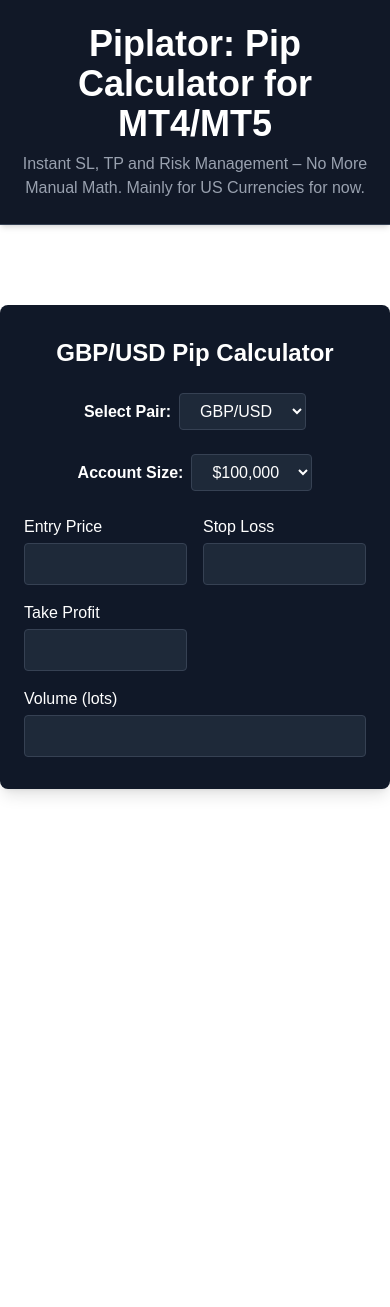
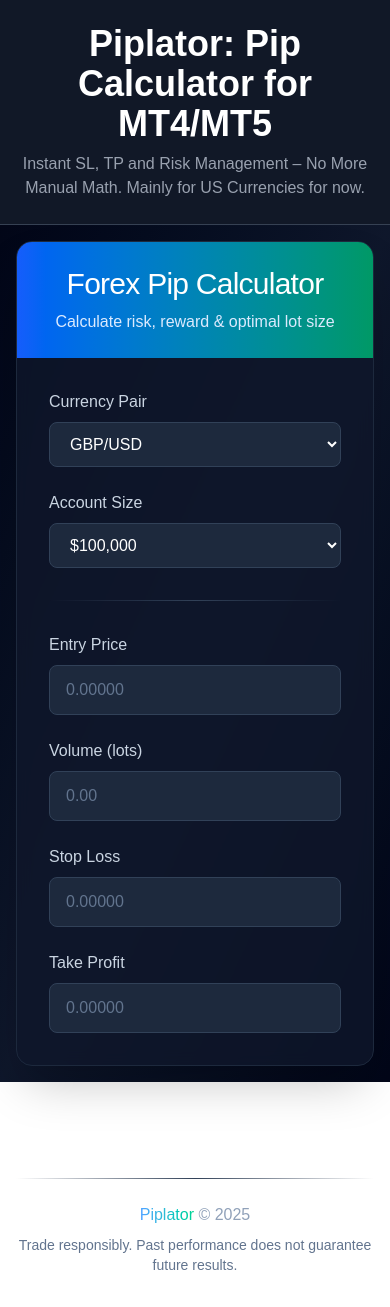
Before and after one commit to Nihilus888/piplator, a Next.js app: page / in a window 390 px wide. Before the commit the page ends 933 px from the top, so only its background shows below. Built offline with nearby package versions, Linux system fonts and the light colour scheme.

Commit message:
improve UI

```diff
--- a/package.json
+++ b/package.json
@@ -9,7 +9,13 @@
     "lint": "next lint"
   },
   "dependencies": {
+    "@radix-ui/react-dialog": "^1.1.15",
+    "@radix-ui/react-popover": "^1.1.15",
+    "@radix-ui/react-select": "^2.2.6",
+    "@radix-ui/react-slider": "^1.3.6",
+    "@radix-ui/react-tabs": "^1.1.13",
     "@vercel/analytics": "^1.5.0",
+    "lucide-react": "^0.546.0",
     "next": "15.2.4",
     "react": "^19.0.0",
     "react-dom": "^19.0.0",
--- a/src/app/page.tsx
+++ b/src/app/page.tsx
@@ -1,20 +1,14 @@
+'use client';
 import Header from '../components/Header';
 import Footer from '../components/Footer';
-import { Analytics } from "@vercel/analytics/react";
-import { lazy, Suspense } from 'react';
-
-const Main= lazy(() => import('../components/Main'));
+import Main from '../components/Main';
 
 export default function Home() {
-
   return (
     <>
-      <Header/>
-        <Suspense fallback={<div className="loader">Loading content...</div>}>
-          <Main />
-        </Suspense>
-      <Footer/>
-      <Analytics />
+      <Header />
+      <Main />
+      <Footer />
     </>
-  )
+  );
 }
--- a/src/components/Footer.tsx
+++ b/src/components/Footer.tsx
@@ -2,7 +2,22 @@
 
 const Footer: React.FC = () => {
     return (
-        <p className="text-center text-base mt-30 text-white">Piplator 2025</p>
+        <footer className="w-full py-8 mt-16">
+            <div className="max-w-7xl mx-auto px-4">
+                {/* Divider */}
+                <div className="h-px bg-gradient-to-r from-transparent via-slate-700 to-transparent mb-6"></div>
+
+                {/* Footer Content */}
+                <div className="text-center space-y-2">
+                    <p className="text-slate-400">
+                        <span className="bg-gradient-to-r from-blue-400 to-emerald-400 bg-clip-text text-transparent">Piplator</span> © 2025
+                    </p>
+                    <p className="text-slate-500 text-sm">
+                        Trade responsibly. Past performance does not guarantee future results.
+                    </p>
+                </div>
+            </div>
+        </footer>
     );
 }
 
--- a/src/components/Main.tsx
+++ b/src/components/Main.tsx
@@ -1,4 +1,4 @@
-'use client'
+'use client';
 import React, { useState, useMemo } from 'react';
 
 const currencyPairs = [
@@ -19,7 +19,6 @@
   '200,000',
 ]
 
-
 const getPipSize = (pair: string) => {
   return pair === 'USD/JPY' ? 0.01 : 0.0001;
 };
@@ -31,16 +30,14 @@
     case 'USD/JPY':
     case 'USD/CHF':
     case 'USD/CAD':
-      // USD as base; pip value = (100,000 * pip size) / entry
       return (100000 * getPipSize(pair)) / entry;
     case 'EUR/USD':
     case 'GBP/USD':
     case 'AUD/USD':
     case 'NZD/USD':
-      // USD as quote; pip value = 10 USD per pip per standard lot
       return 10;
     default:
-      return 10; // fallback
+      return 10;
   }
 };
 
@@ -58,19 +55,23 @@
   const calculate = () => {
     if (entryPrice === '' || stopLoss === '' || takeProfit === '' || volume === '') return null;
 
-    const numericAccountSize = Number(selectedAccountSize.replace(/,/g, ''));
+    const numericAccountSize = Number(selectedAccountSize.replace(/,/g, '') || 0);
+    const volumeValue = Number(volume || 0);
+    const safePipSize = pipSize || 1; // avoid division by 0
 
-    const volumeValue = Number(volume);
-    const riskPips = Number(Math.abs(entryPrice - stopLoss) / pipSize);
-    const rewardPips = Number(Math.abs(entryPrice - takeProfit) / pipSize);
+    const riskPips = Math.abs(Number(entryPrice) - Number(stopLoss)) / safePipSize;
+    const rewardPips = Math.abs(Number(entryPrice) - Number(takeProfit)) / safePipSize;
 
-    const riskAmount = Number(riskPips * pipValue * volumeValue);
-    const rewardAmount = Number(rewardPips * pipValue * volumeValue);
-    const rrr = Number(rewardPips / riskPips);
+    const safeRiskPips = riskPips || 1; // avoid div by zero
+    const safePipValue = pipValue || 1;
 
-    const riskPercent = 1; // 1% risk (strictly hardcoded for discipline to risk percentage)
+    const riskAmount = riskPips * safePipValue * volumeValue;
+    const rewardAmount = rewardPips * safePipValue * volumeValue;
+    const rrr = rewardPips / safeRiskPips;
+
+    const riskPercent = 1;
     const riskDollarAmount = (numericAccountSize * riskPercent) / 100;
-    const lotSize = riskDollarAmount / (riskPips * pipValue);
+    const lotSize = riskDollarAmount / (safeRiskPips * safePipValue);
 
     return {
       riskAmount,
@@ -80,20 +81,30 @@
     };
   };
 
-  const results = useMemo(() => calculate(), [entryPrice, stopLoss, takeProfit, volume, selectedPair, selectedAccountSize]);
+  const results = useMemo(() => calculate(), [entryPrice, stopLoss, takeProfit, volume, selectedPair, selectedAccountSize, pipSize, pipValue]);
 
   return (
-    <main className="max-w-xl mx-auto px-6 py-8 bg-gray-900 rounded-lg shadow-lg text-white mt-20">
-      <h2 className="text-2xl font-bold mb-6 text-center">{selectedPair} Pip Calculator</h2>
+    <main className="min-h-screen bg-gradient-to-br from-slate-950 via-slate-900 to-slate-950 flex items-center justify-center p-4">
+      <div className="w-full max-w-3xl bg-slate-900/80 backdrop-blur-sm rounded-2xl shadow-2xl border border-slate-800 overflow-hidden">
+        {/* Header */}
+        <div className="bg-gradient-to-r from-blue-600 to-emerald-600 p-6">
+          <h1 className="text-center text-white text-3xl tracking-tight">Forex Pip Calculator</h1>
+          <p className="text-center text-blue-100 mt-2">Calculate risk, reward & optimal lot size</p>
+        </div>
 
+        <div className="p-8 space-y-8">
+          {/* Selectors Grid */}
+          <div className="grid grid-cols-1 md:grid-cols-2 gap-6">
             {/* Currency Selector */}
-      <div className="text-center mb-6">
-        <label htmlFor="currency-pairs" className="mr-2 font-semibold">Select Pair:</label>
+            <div className="space-y-2">
+              <label htmlFor="currency-pairs" className="block text-slate-300">
+                Currency Pair
+              </label>
               <select
                 id="currency-pairs"
                 value={selectedPair}
                 onChange={(e) => setSelectedPair(e.target.value)}
-          className="px-4 py-2 rounded bg-gray-800 text-white border border-gray-700"
+                className="w-full px-4 py-3 rounded-lg bg-slate-800 text-white border border-slate-700 focus:border-blue-500 focus:ring-2 focus:ring-blue-500/20 focus:outline-none transition-all"
               >
                 {currencyPairs.map((pair) => (
                   <option key={pair} value={pair}>{pair}</option>
@@ -102,81 +113,150 @@
             </div>
 
             {/* Account Size Selector */}
-      <div className="text-center mb-6">
-        <label htmlFor="account-size" className="mr-2 font-semibold">Account Size:</label>
+            <div className="space-y-2">
+              <label htmlFor="account-size" className="block text-slate-300">
+                Account Size
+              </label>
               <select
                 id="account-size"
                 value={selectedAccountSize}
                 onChange={(e) => setAccountSize(e.target.value)}
-          className="px-4 py-2 rounded bg-gray-800 text-white border border-gray-700"
+                className="w-full px-4 py-3 rounded-lg bg-slate-800 text-white border border-slate-700 focus:border-emerald-500 focus:ring-2 focus:ring-emerald-500/20 focus:outline-none transition-all"
               >
                 {accountSize.map((size) => (
                   <option key={size} value={size}>{`$${size}`}</option>
                 ))}
               </select>
             </div>
+          </div>
 
+          {/* Divider */}
+          <div className="h-px bg-gradient-to-r from-transparent via-slate-700 to-transparent"></div>
 
-      <div className="grid grid-cols-2 gap-4">
+          {/* Input Fields Grid */}
+          <div className="grid grid-cols-1 md:grid-cols-2 gap-6">
             {/* Entry Price */}
-        <label className="flex flex-col">
+            <div className="space-y-2">
+              <label htmlFor="entry-price" className="block text-slate-300">
                 Entry Price
+              </label>
               <input
+                id="entry-price"
                 type="number"
                 step={pipSize}
                 value={entryPrice}
                 onChange={(e) => setEntryPrice(e.target.value === '' ? '' : Number(e.target.value))}
-            className="mt-1 p-2 rounded bg-gray-800 text-white border border-gray-700"
+                placeholder="0.00000"
+                className="w-full px-4 py-3 rounded-lg bg-slate-800 text-white border border-slate-700 placeholder:text-slate-500 focus:border-blue-500 focus:ring-2 focus:ring-blue-500/20 focus:outline-none transition-all"
               />
+            </div>
+
+            {/* Volume */}
+            <div className="space-y-2">
+              <label htmlFor="volume" className="block text-slate-300">
+                Volume (lots)
               </label>
+              <input
+                id="volume"
+                type="number"
+                step="0.01"
+                value={volume}
+                onChange={(e) => setVolume(e.target.value === '' ? '' : Number(e.target.value))}
+                placeholder="0.00"
+                className="w-full px-4 py-3 rounded-lg bg-slate-800 text-white border border-slate-700 placeholder:text-slate-500 focus:border-emerald-500 focus:ring-2 focus:ring-emerald-500/20 focus:outline-none transition-all"
+              />
+            </div>
 
             {/* Stop Loss */}
-        <label className="flex flex-col">
+            <div className="space-y-2">
+              <label htmlFor="stop-loss" className="block text-slate-300">
                 Stop Loss
+              </label>
               <input
+                id="stop-loss"
                 type="number"
                 step={pipSize}
                 value={stopLoss}
                 onChange={(e) => setStopLoss(e.target.value === '' ? '' : Number(e.target.value))}
-            className="mt-1 p-2 rounded bg-gray-800 text-white border border-gray-700"
+                placeholder="0.00000"
+                className="w-full px-4 py-3 rounded-lg bg-slate-800 text-white border border-slate-700 placeholder:text-slate-500 focus:border-red-500 focus:ring-2 focus:ring-red-500/20 focus:outline-none transition-all"
               />
-        </label>
+            </div>
 
             {/* Take Profit */}
-        <label className="flex flex-col">
+            <div className="space-y-2">
+              <label htmlFor="take-profit" className="block text-slate-300">
                 Take Profit
+              </label>
               <input
+                id="take-profit"
                 type="number"
                 step={pipSize}
                 value={takeProfit}
                 onChange={(e) => setTakeProfit(e.target.value === '' ? '' : Number(e.target.value))}
-            className="mt-1 p-2 rounded bg-gray-800 text-white border border-gray-700"
+                placeholder="0.00000"
+                className="w-full px-4 py-3 rounded-lg bg-slate-800 text-white border border-slate-700 placeholder:text-slate-500 focus:border-emerald-500 focus:ring-2 focus:ring-emerald-500/20 focus:outline-none transition-all"
               />
-        </label>
+            </div>
           </div>
 
-      {/* Volume */}
-      <label className="flex flex-col mt-4">
-        Volume (lots)
-        <input
-          type="number"
-          step="0.01"
-          value={volume}
-          onChange={(e) => setVolume(e.target.value === '' ? '' : Number(e.target.value))}
-          className="mt-1 p-2 rounded bg-gray-800 text-white border border-gray-700"
-        />
-      </label>
+          {/* Results Section */}
+          {results && (
+            <>
+              {/* Divider */}
+              <div className="h-px bg-gradient-to-r from-transparent via-slate-700 to-transparent"></div>
 
-      {results && (
-        <div className="mt-6 text-center">
-          <p>📉 Risk: <strong>${results.riskAmount.toFixed(2)}</strong></p>
-          <p>📈 Reward: <strong>${results.rewardAmount.toFixed(2)}</strong></p>
-          <p>📊 Risk-Reward Ratio: <strong>{results.rrr}</strong></p>
-          <p>📊 Lot Size: <strong>{results.lotSize}</strong></p>
+              <div className="space-y-4">
+                <h3 className="text-slate-300 text-center">Calculation Results</h3>
+
+                <div className="grid grid-cols-1 md:grid-cols-2 gap-4">
+                  {/* Risk Card */}
+                  <div className="bg-gradient-to-br from-red-900/20 to-red-800/10 border border-red-500/30 rounded-xl p-5 shadow-lg">
+                    <div className="flex items-center gap-2 text-red-400 mb-2">
+                      <span className="text-lg">📉</span>
+                      <span>Risk</span>
                     </div>
+                    <p className="text-3xl text-white">${results.riskAmount.toFixed(2)}</p>
+                  </div>
+
+                  {/* Reward Card */}
+                  <div className="bg-gradient-to-br from-emerald-900/20 to-emerald-800/10 border border-emerald-500/30 rounded-xl p-5 shadow-lg">
+                    <div className="flex items-center gap-2 text-emerald-400 mb-2">
+                      <span className="text-lg">📈</span>
+                      <span>Reward</span>
+                    </div>
+                    <p className="text-3xl text-white">${results.rewardAmount.toFixed(2)}</p>
+                  </div>
+
+                  {/* Risk-Reward Ratio Card */}
+                  <div className="bg-gradient-to-br from-blue-900/20 to-blue-800/10 border border-blue-500/30 rounded-xl p-5 shadow-lg">
+                    <div className="flex items-center gap-2 text-blue-400 mb-2">
+                      <span className="text-lg">📊</span>
+                      <span>Risk-Reward Ratio</span>
+                    </div>
+                    <p className="text-3xl text-white">1:{results.rrr}</p>
+                  </div>
+
+                  {/* Lot Size Card */}
+                  <div className="bg-gradient-to-br from-amber-900/20 to-amber-800/10 border border-amber-500/30 rounded-xl p-5 shadow-lg">
+                    <div className="flex items-center gap-2 text-amber-400 mb-2">
+                      <span className="text-lg">💰</span>
+                      <span>Recommended Lot Size</span>
+                    </div>
+                    <p className="text-3xl text-white">{results.lotSize}</p>
+                  </div>
+                </div>
+
+                <p className="text-center text-slate-500 text-xs mt-4">
+                  Based on 1% risk per trade
+                </p>
+              </div>
+            </>
           )}
+        </div>
+      </div>
     </main>
   );
-};
+}
 
 export default Main;
```
Also changed, not shown: 1 other file (tests, documents, lock files or other folders). Lines whose indentation alone changed are shown as unchanged.
